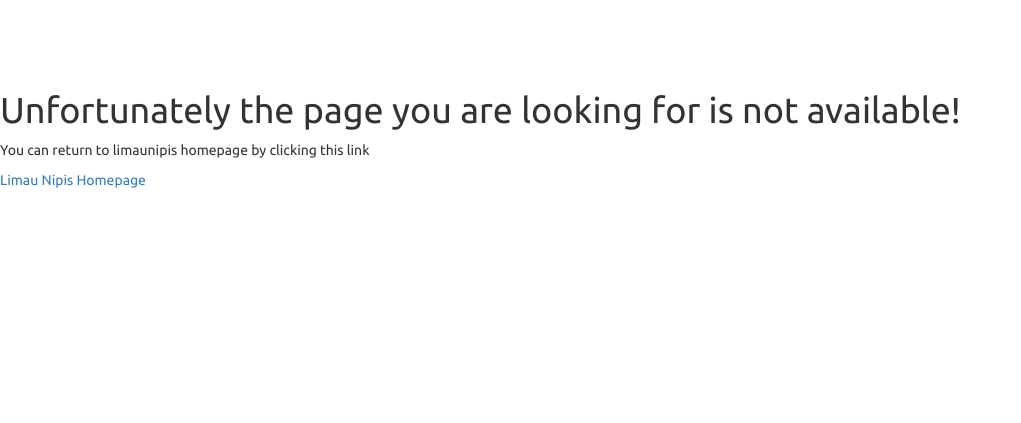
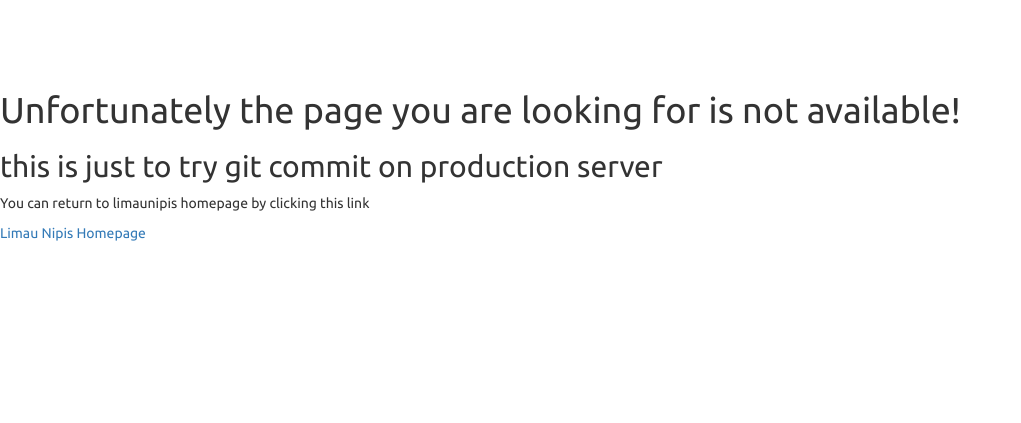
Before and after one commit to limaunipispython/limauproduction, a Django app: template limaunipis/prototype/templates/404.html in a window 1280 px wide. Shown: the top 423 px of the page, without its empty margins (0-1021 px from the left). Run offline with Django 3.2, Linux system fonts and the light colour scheme; the template is opened without the code that fills it, so the values that code supplies are empty; some libraries are stand-ins or nearby versions.

Commit message:
Update 404.html

```diff
--- a/limaunipis/prototype/templates/404.html
+++ b/limaunipis/prototype/templates/404.html
@@ -34,6 +34,7 @@
     <body>
         <div>
             <h1> Unfortunately the page you are looking for is not available! </h1>
+		<h2> this is just to try git commit on production server</h2>
             <p> You can return to limaunipis homepage by clicking this link </p>
             <a href="{% url 'limau:index' %}">Limau Nipis Homepage</a>
         </div>
```
